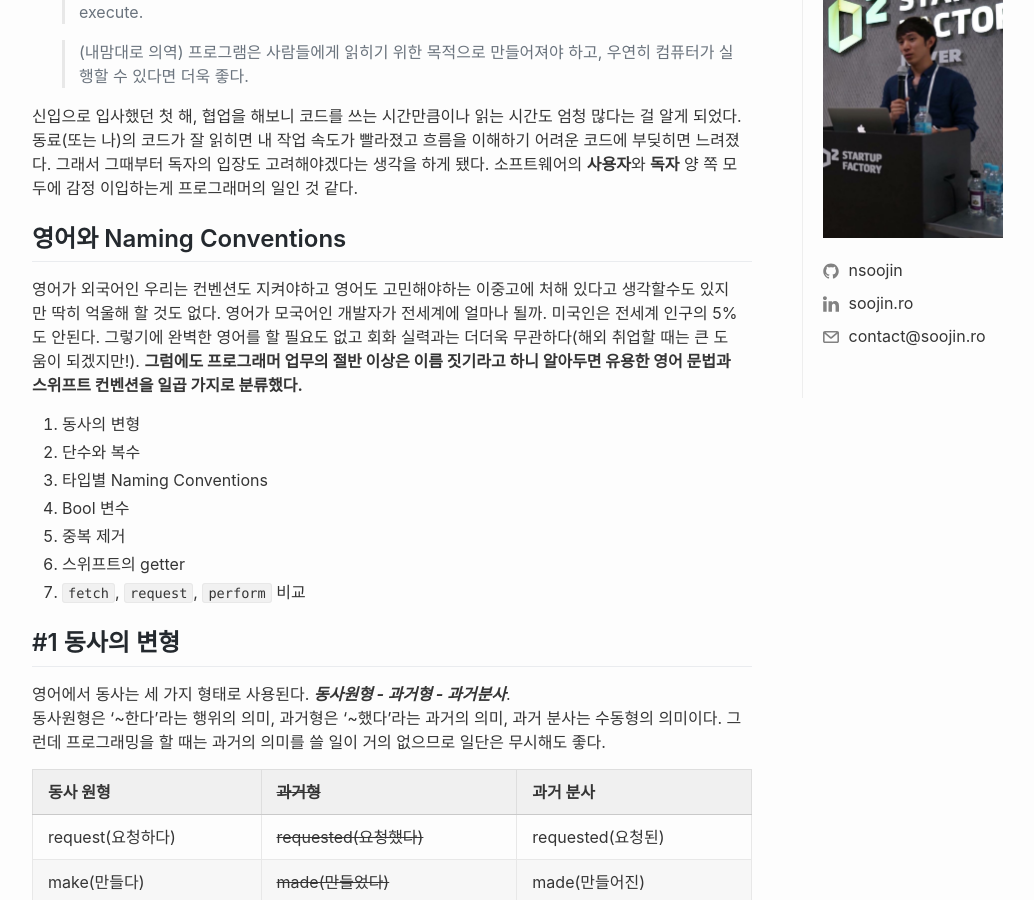
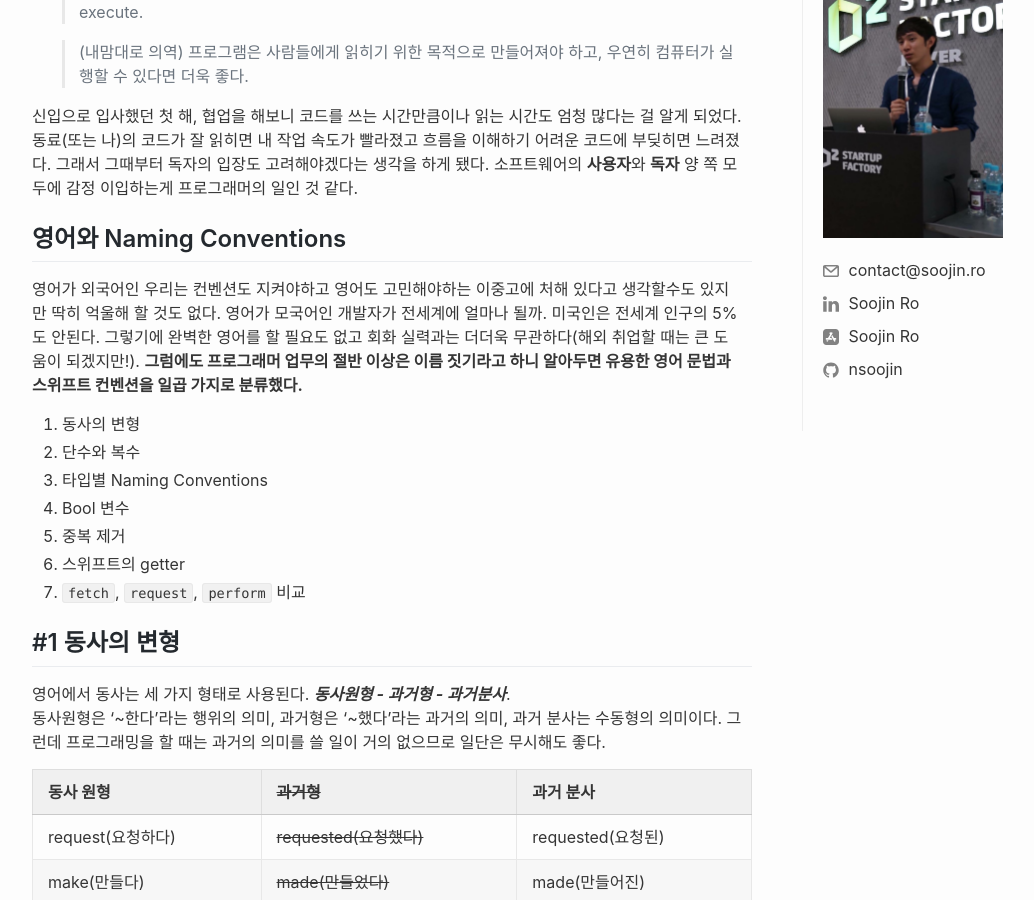
Before and after one commit to nsoojin/nsoojin.github.io, a Jekyll site: the page built from index.html, in a window 1280 px wide and 900 px high, scrolled down 325 px. Shown: the whole window, without its empty margins (68-1102 px from the left). Built offline with Jekyll 4.4.1, drawn with Linux system fonts in a browser that asks for light colours; the list of posts is cut into pages by our own code; some of the changed text lies outside the part shown.

Commit message:
modify footer and sidebar

```diff
--- a/_includes/footer.html
+++ b/_includes/footer.html
@@ -4,13 +4,16 @@
       <div class="footer-col footer-col-2">
         <ul class="social-media-list">
           <li>
-            {% include icon-github.html username=site.github_username %}
+            {% include icon-email.html username=site.email %}
           </li>
           <li>
             {% include icon-linkedin.html %}
           </li>
           <li>
-            {% include icon-email.html username=site.email%}
+            {% include icon-appstore.html %}
+          </li>
+          <li>
+            {% include icon-github.html username=site.github_username %}
           </li>
         </ul>
       </div>
--- /dev/null
+++ b/_includes/icon-appstore.html
@@ -0,0 +1 @@
+<a href="https://itunes.apple.com/kr/developer/soojin-ro/id921116369" target="_blank"><span class="icon icon--github">{% include icon-appstore.svg %}</span><span class="username">Soojin Ro</span></a>
--- a/_includes/icon-linkedin.html
+++ b/_includes/icon-linkedin.html
@@ -1 +1 @@
-<a href="https://www.linkedin.com/in/soojinro/"><span class="icon icon--linked">{% include icon-linkedin.svg %}</span><span class="username">soojin.ro</span></a>
+<a href="https://www.linkedin.com/in/soojinro/"><span class="icon icon--linked">{% include icon-linkedin.svg %}</span><span class="username">Soojin Ro</span></a>
--- a/_includes/sidebar.html
+++ b/_includes/sidebar.html
@@ -7,13 +7,16 @@
   <!-- Social links -->
   <ul class="social-media-list" style="margin-top: 20px; margin-bottom: 30px;">
     <li>
-      {% include icon-github.html username=site.github_username %}
+      {% include icon-email.html username=site.email %}
     </li>
     <li>
       {% include icon-linkedin.html %}
     </li>
     <li>
-      {% include icon-email.html username=site.email%}
+      {% include icon-appstore.html %}
+    </li>
+    <li>
+      {% include icon-github.html username=site.github_username %}
     </li>
   </ul>
 
```
Also changed, not shown: _includes/icon-appstore.svg (added).
